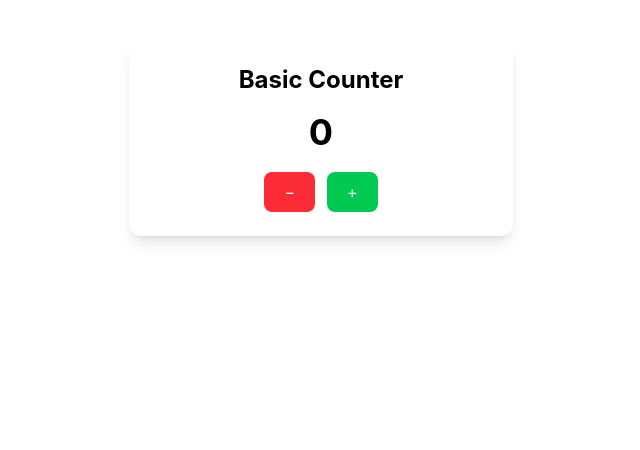
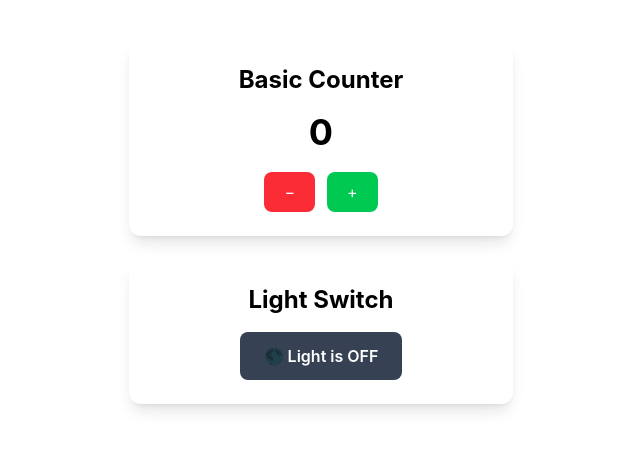
Before and after one commit to Fizzmedia/React-useState, a React (Vite) app: page / in a window 1280 px wide. Shown: the top 450 px of the page, without its empty margins (319-959 px from the left). Built offline with nearby package versions, Linux system fonts and the light colour scheme.

Commit message:
Add Light Switch

```diff
--- a/src/App.jsx
+++ b/src/App.jsx
@@ -1,8 +1,12 @@
 import Counter from "./components/Counter.jsx"
+import LightSwitch from "./components/LightSwitch"
 
 function App() {
   return (
-    <Counter />
+    <>
+      <Counter />
+      <LightSwitch />
+    </>
   )
 }
 
--- /dev/null
+++ b/src/components/LightSwitch.jsx
@@ -0,0 +1,28 @@
+import { useState } from "react";
+
+function LightSwitch() {
+  const [isOn, setIsOn] = useState(false);
+
+  const toggleLight = () => {
+    setIsOn(!isOn);
+  };
+
+  return (
+    <div className="max-w-sm mx-auto mt-6 p-6 text-center rounded-xl shadow-lg bg-white">
+      <h2 className="text-2xl font-bold mb-4">Light Switch</h2>
+
+      <button
+        onClick={toggleLight}
+        className={
+          isOn
+            ? "px-6 py-3 rounded-lg text-white font-semibold bg-yellow-500 hover:bg-yellow-600"
+            : "px-6 py-3 rounded-lg text-white font-semibold bg-gray-700 hover:bg-gray-800"
+        }
+      >
+        {isOn ? "💡 Light is ON" : "🌑 Light is OFF"}
+      </button>
+    </div>
+  );
+}
+
+export default LightSwitch;
```
